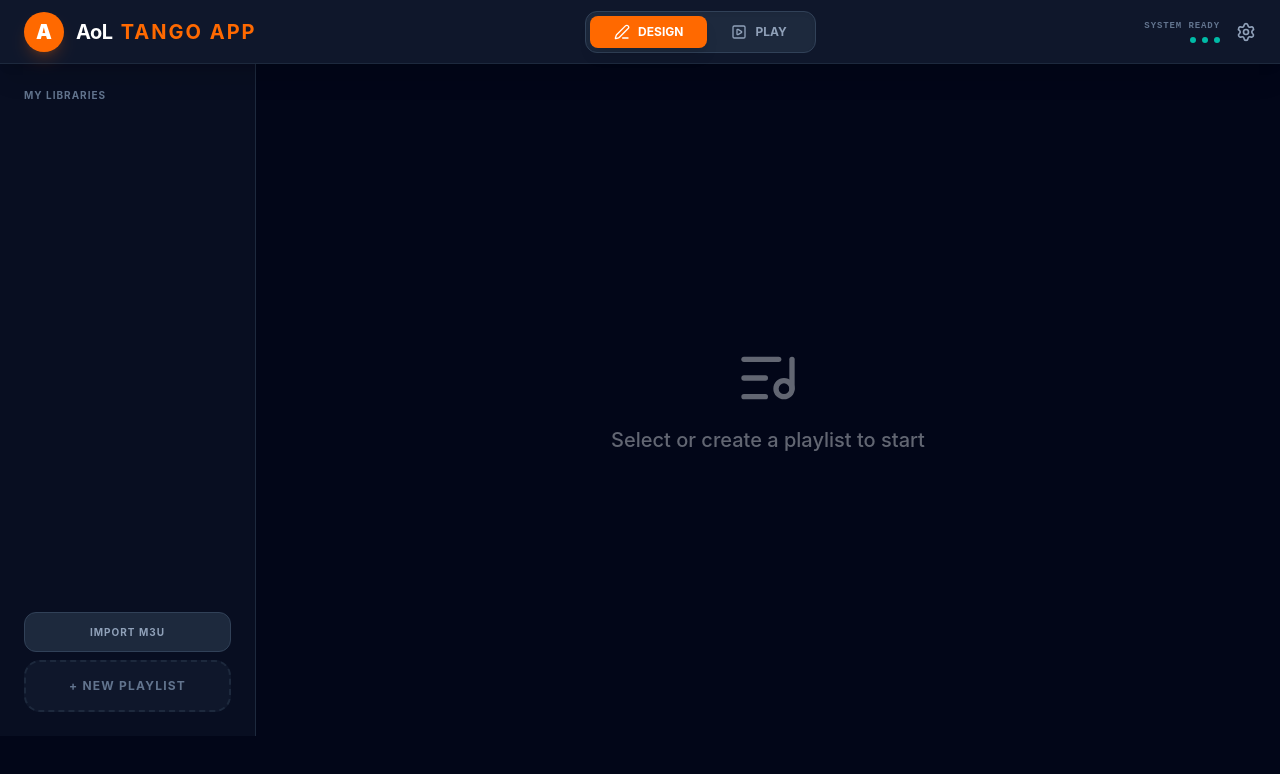
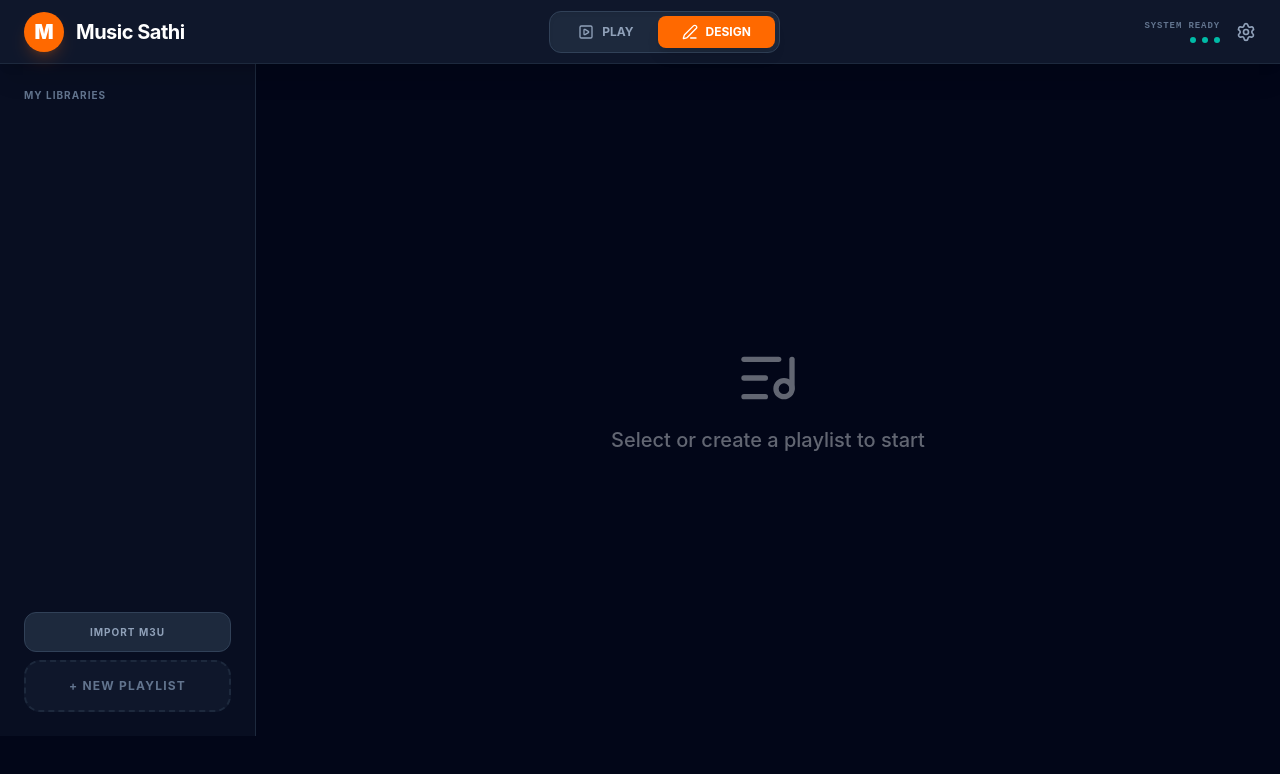
Before and after one commit to prasadbhawalkar/Tango, a React (Vite) app: page / in a window 1280 px wide. Shown: the top 774 px of the page. Built offline with nearby package versions, Linux system fonts and the light colour scheme.

Commit message:
feat: rebrand application to Music Sathi
Update application branding, logo initial, and navigation labels to align with the new identity.

```diff
--- a/src/App.tsx
+++ b/src/App.tsx
@@ -56,15 +56,29 @@ const TangoApp = () => {
       <nav className="h-16 px-6 bg-slate-900 flex items-center justify-between border-b border-slate-800 shadow-xl z-50">
         <div className="flex items-center gap-3">
           <div className="w-10 h-10 bg-orange-500 rounded-full flex items-center justify-center text-white font-black text-xl shadow-lg shadow-orange-500/20">
-            A
+            M
           </div>
-          <span className="text-white font-bold tracking-tight text-xl text-nowrap">AoL <span className="text-orange-500 tracking-widest uppercase ml-1">Tango App</span></span>
+          <span className="text-white font-bold tracking-tight text-base md:text-xl text-nowrap flex flex-col md:flex-row md:items-center md:gap-2">
+            <span>Music Sathi</span>
+            <span className="text-orange-500 text-xs md:text-base font-medium hidden xs:inline">म्युझिक साथी</span>
+          </span>
         </div>
 
         <div className="flex bg-slate-800 p-1 rounded-xl shadow-inner border border-slate-700">
           <button
+            onClick={() => setMode('play')}
+            className={`px-3 md:px-6 py-2 rounded-lg flex items-center gap-2 transition-all uppercase text-xs font-bold ${
+              activeMode === 'play'
+                ? 'bg-orange-500 text-white shadow-lg'
+                : 'text-slate-400 hover:text-white'
+            }`}
+          >
+            <PlaySquare size={16} />
+            <span>Play</span>
+          </button>
+          <button
             onClick={() => setMode('design')}
-            className={`px-6 py-2 rounded-lg flex items-center gap-2 transition-all uppercase text-xs font-bold ${
+            className={`px-3 md:px-6 py-2 rounded-lg flex items-center gap-2 transition-all uppercase text-xs font-bold ${
               activeMode === 'design'
                 ? 'bg-orange-500 text-white shadow-lg'
                 : 'text-slate-400 hover:text-white'
@@ -72,17 +86,6 @@ const TangoApp = () => {
           >
             <Edit3 size={16} />
             <span>Design</span>
-          </button>
-          <button
-            onClick={() => setMode('play')}
-            className={`px-6 py-2 rounded-lg flex items-center gap-2 transition-all uppercase text-xs font-bold ${
-              activeMode === 'play'
-                ? 'bg-orange-500 text-white shadow-lg'
-                : 'text-slate-400 hover:text-white'
-            }`}
-          >
-            <PlaySquare size={16} />
-            <span>Play</span>
           </button>
         </div>
 
```
